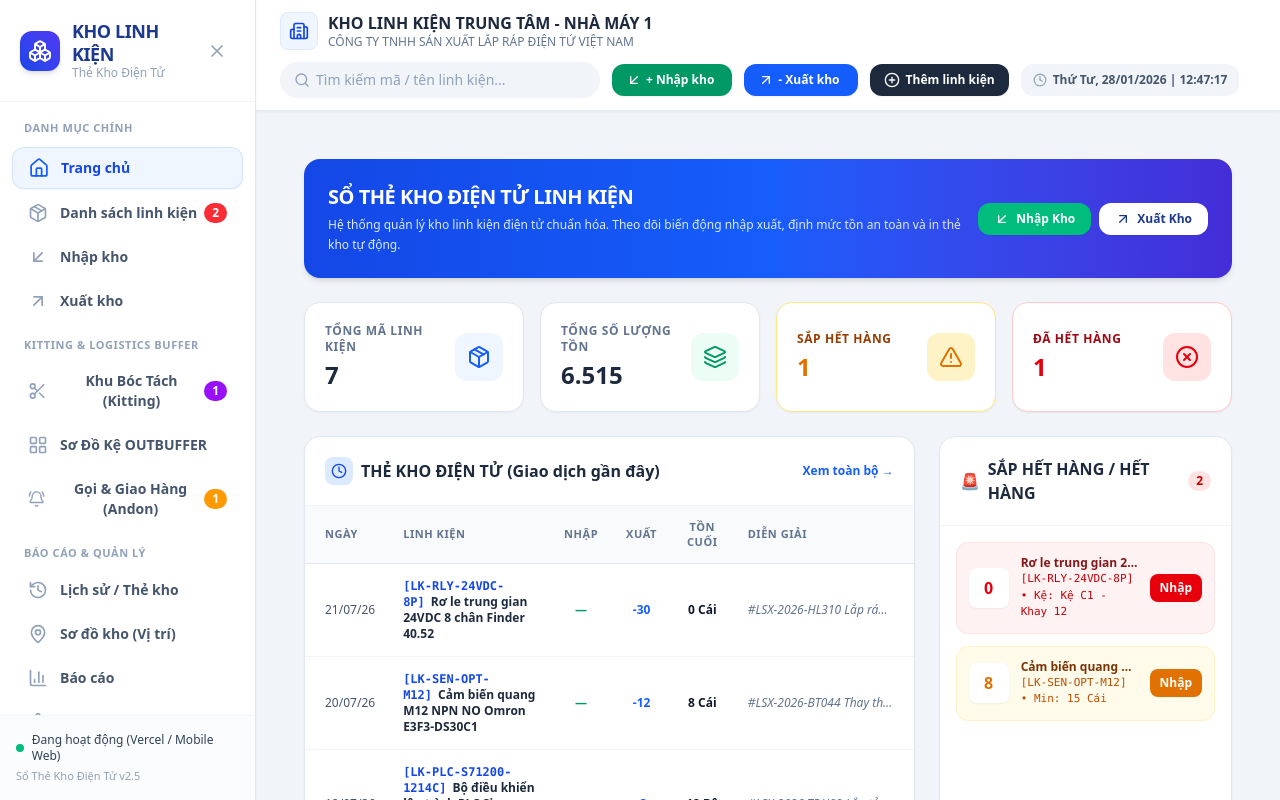
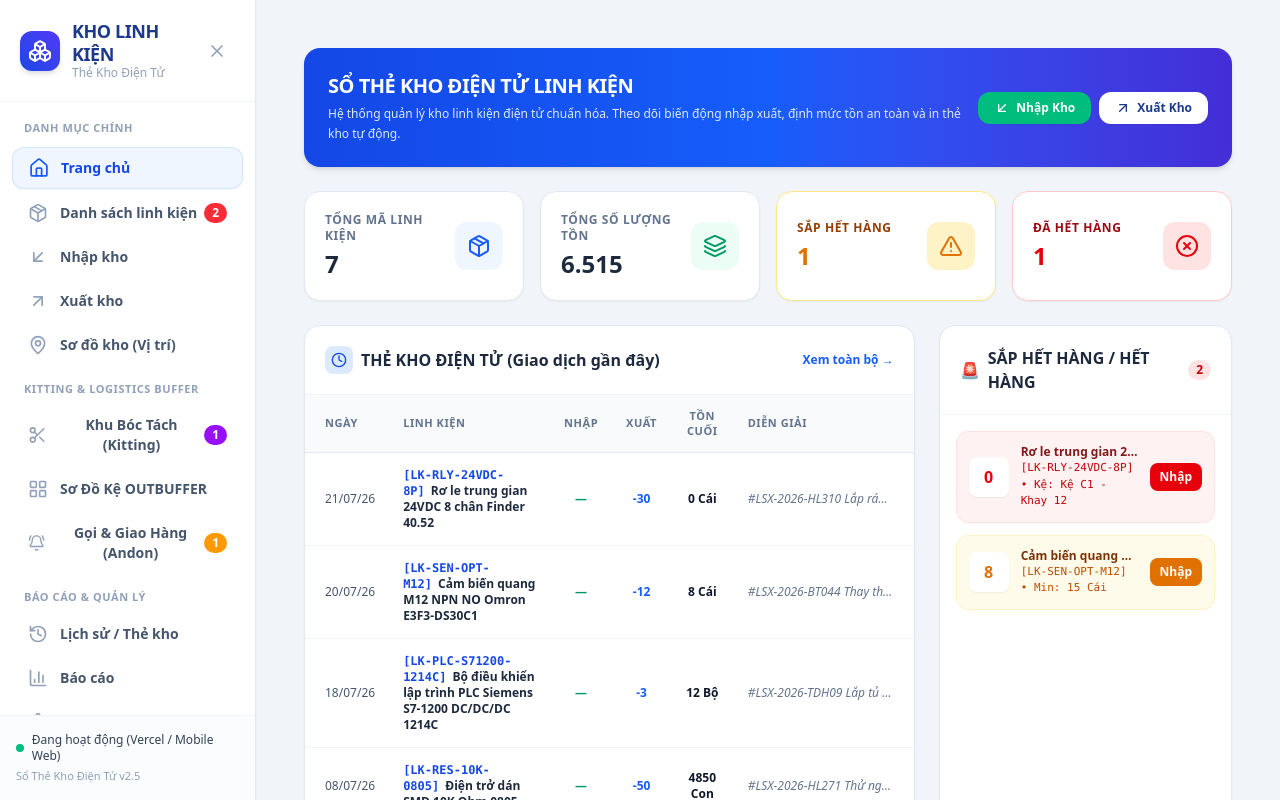
Before and after one commit to phamhuytrung10b7-afk/App5s_1, a React (Vite) app: page / in a window 1280 px wide. Built offline with nearby package versions, Linux system fonts and the light colour scheme.

Commit message:
Add files via upload

```diff
--- a/App.tsx
+++ b/App.tsx
@@ -1,9 +1,9 @@
 import React, { useState, useEffect, useCallback } from 'react';
 import { Part, Transaction, AppSettings, ViewTab, KittingQueueItem, BufferLocationMap, MaterialCallRequest } from './types';
 import { storageService } from './storage';
+import { Menu, Boxes } from 'lucide-react';
 
 import { Sidebar } from './Sidebar';
-import { Header } from './Header';
 import { ElectronicBinCardModal } from './ElectronicBinCardModal';
 import { PartModal } from './PartModal';
 import { ConfirmModal } from './ConfirmModal';
@@ -110,18 +110,26 @@ export default function App() {
 
       {/* Main Right Workspace */}
       <div className="flex-1 flex flex-col min-w-0 h-screen overflow-y-auto">
-        {/* Top Sticky Header */}
-        <Header
-          settings={settings}
-          onNavigateTab={setCurrentTab}
-          onOpenQuickAdd={() => {
-            setPartToEdit(null);
-            setIsPartModalOpen(true);
-          }}
-          searchTerm={searchTerm}
-          onSearchChange={setSearchTerm}
-          onOpenMobileMenu={() => setIsMobileMenuOpen(true)}
-        />
+        {/* Mobile Header Bar (Hidden on Desktop) */}
+        <div className="md:hidden bg-white border-b border-slate-200 px-4 py-3 flex items-center justify-between sticky top-0 z-10 shadow-2xs">
+          <div className="flex items-center space-x-3">
+            <button
+              onClick={() => setIsMobileMenuOpen(true)}
+              className="p-2 bg-slate-100 hover:bg-blue-50 text-slate-700 hover:text-blue-700 rounded-xl border border-slate-200 cursor-pointer"
+              title="Mở Menu Navigation"
+            >
+              <Menu className="w-5 h-5" />
+            </button>
+            <div className="flex items-center space-x-2">
+              <div className="w-7 h-7 bg-blue-600 text-white rounded-lg flex items-center justify-center font-bold text-xs">
+                <Boxes className="w-4 h-4" />
+              </div>
+              <span className="font-extrabold text-slate-800 text-sm tracking-tight">
+                {settings.warehouseName || 'KHO LINH KIỆN'}
+              </span>
+            </div>
+          </div>
+        </div>
 
         {/* View Router Body */}
         <main className="flex-1 pb-12 p-4 sm:p-6 max-w-7xl mx-auto w-full">
--- a/Sidebar.tsx
+++ b/Sidebar.tsx
@@ -50,6 +50,7 @@ export const Sidebar: React.FC<SidebarProps> = ({
     },
     { id: 'stock_in', label: 'Nhập kho', icon: ArrowDownLeft },
     { id: 'stock_out', label: 'Xuất kho', icon: ArrowUpRight },
+    { id: 'warehouse_map', label: 'Sơ đồ kho (Vị trí)', icon: MapPin },
     {
       id: 'kitting',
       label: 'Khu Bóc Tách (Kitting)',
@@ -67,7 +68,6 @@ export const Sidebar: React.FC<SidebarProps> = ({
       badgeColor: 'bg-amber-500 animate-pulse',
     },
     { id: 'bin_card', label: 'Lịch sử / Thẻ kho', icon: History, section: 'Báo Cáo & Quản Lý' },
-    { id: 'warehouse_map', label: 'Sơ đồ kho (Vị trí)', icon: MapPin },
     { id: 'reports', label: 'Báo cáo', icon: BarChart3 },
     { id: 'settings', label: 'Cài đặt & Dữ liệu', icon: Settings },
   ];
```
